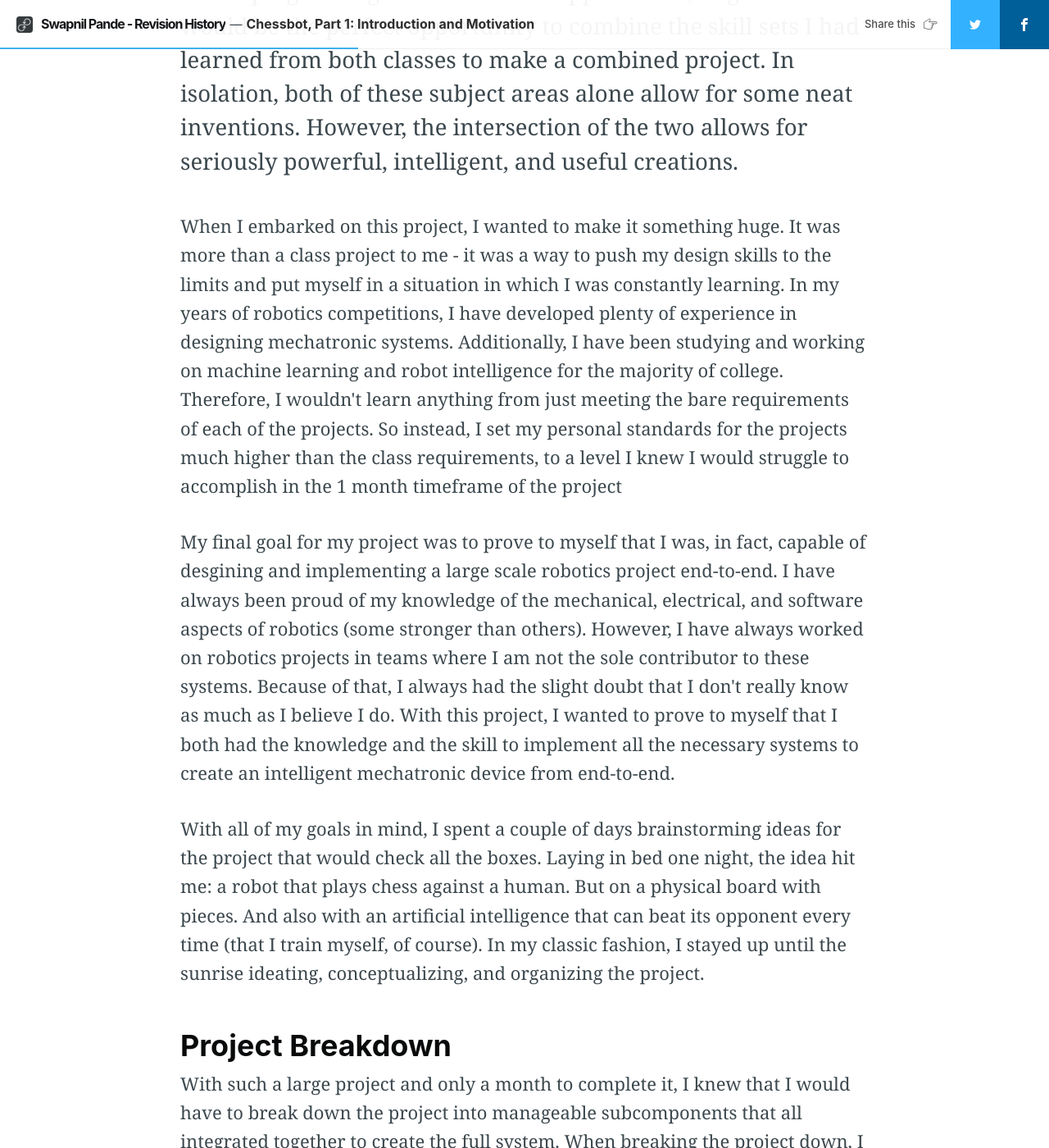
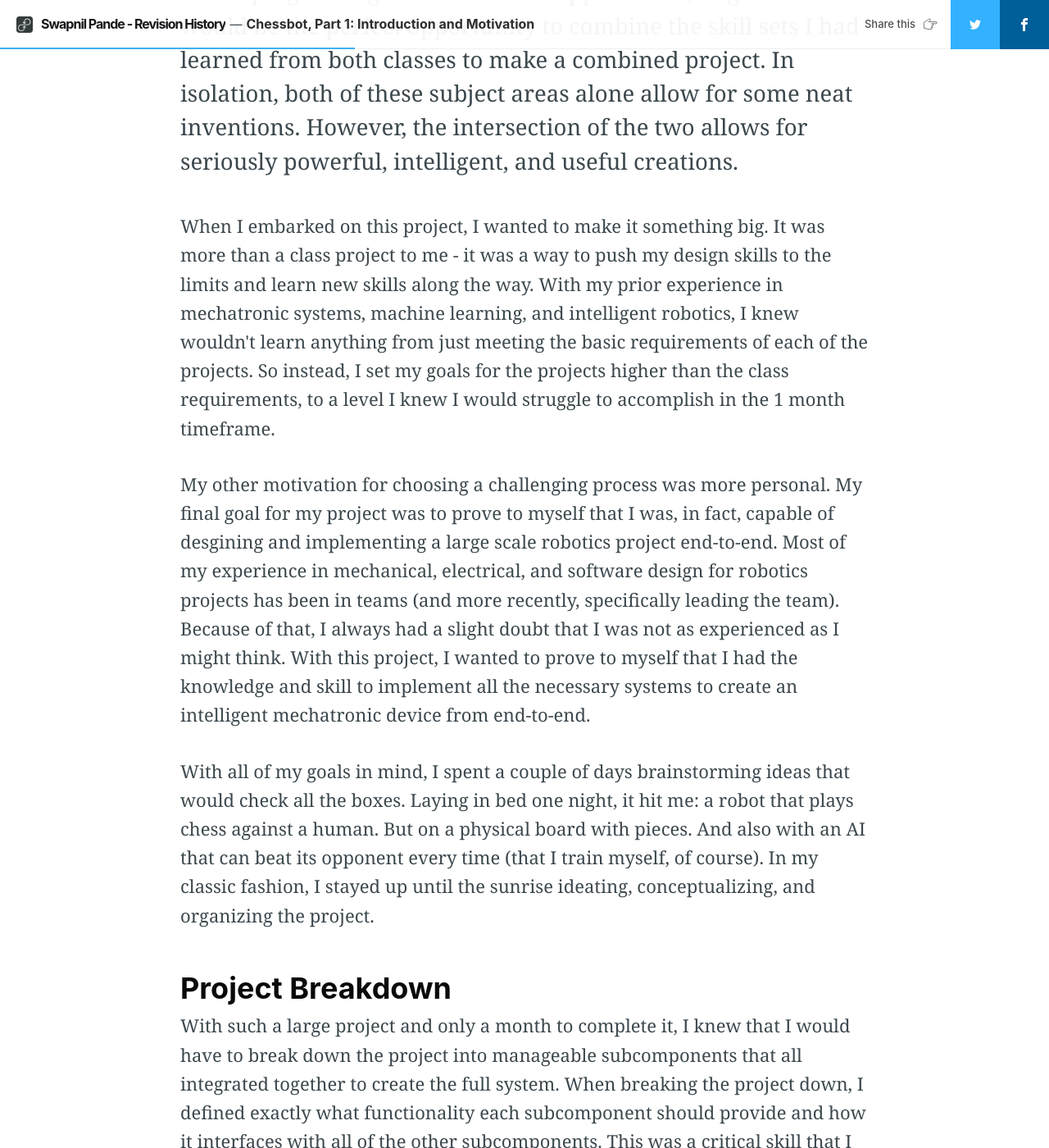
Before and after one commit to SwapnilPande/SwapnilPande.github.io, a Jekyll site: the page built from _posts/2019-05-01-chessbot-intro.html, in a window 1280 px wide and 1400 px high, scrolled down 1261 px. Shown: the whole window at 82% size. Built offline with Jekyll 4.4.1, drawn with Linux system fonts in a browser that asks for light colours; nearby versions of some CDN libraries; comment, search, counter and statistics services are not loaded; some of the changed text lies outside the part shown.

```diff
--- a/_posts/2019-05-01-chessbot-intro.html
+++ b/_posts/2019-05-01-chessbot-intro.html
@@ -11,16 +11,16 @@
 author: swapnil
 ---
 
-<p>In my spring semester of junior year at Vanderbilt, all of my classes (heat transfer, mechatronics, deep learning, and microcontrollers) culminated in final projects. The instructions for deep learning and mechatronics were simple: make something cool. Since I have always been interested in developing intelligence for robotic applications, I figured this would be the perfect opportunity to combine the skill sets I had learned from both classes to make a combined project. In isolation, both of these subject areas alone allow for some neat inventions. However, the intersection of the two allows for seriously powerful, intelligent, and useful creations.</p>
+<p>In the spring semester of my junior year at Vanderbilt, all of my classes (heat transfer, mechatronics, deep learning, and microcontrollers) culminated in final projects. The instructions for deep learning and mechatronics were simple: make something cool. Since I have always been interested in developing intelligence for robotic applications, I figured this would be the perfect opportunity to combine the skill sets I had learned from both classes to make a combined project. In isolation, both of these subject areas alone allow for some neat inventions. However, the intersection of the two allows for seriously powerful, intelligent, and useful creations.</p>
 
-<p>When I embarked on this project, I wanted to make it something huge. It was more than a class project to me - it was a way to push my design skills to the limits and put myself in a situation in which I was constantly learning. In my years of robotics competitions, I have developed plenty of experience in designing mechatronic systems. Additionally, I have been studying and working on machine learning and robot intelligence for the majority of college. Therefore, I wouldn't learn anything from just meeting the bare requirements of each of the projects. So instead, I set my personal standards for the projects much higher than the class requirements, to a level I knew I would struggle to accomplish in the 1 month timeframe of the project</p>
+<p>When I embarked on this project, I wanted to make it something big. It was more than a class project to me - it was a way to push my design skills to the limits and learn new skills along the way. With my prior experience in mechatronic systems, machine learning, and intelligent robotics, I knew wouldn't learn anything from just meeting the basic requirements of each of the projects. So instead, I set my goals for the projects higher than the class requirements, to a level I knew I would struggle to accomplish in the 1 month timeframe.</p>
 
-<p>My final goal for my project was to prove to myself that I was, in fact, capable of desgining and implementing a large scale robotics project end-to-end. I have always been proud of my knowledge of the mechanical, electrical, and software aspects of robotics (some stronger than others). However, I have always worked on robotics projects in teams where I am not the sole contributor to these systems. Because of that, I always had the slight doubt that I don't really know as much as I believe I do. With this project, I wanted to prove to myself that I both had the knowledge and the skill to implement all the necessary systems to create an intelligent mechatronic device from end-to-end.</p>
+<p>My other motivation for choosing a challenging process was more personal. My final goal for my project was to prove to myself that I was, in fact, capable of desgining and implementing a large scale robotics project end-to-end. Most of my experience in mechanical, electrical, and software design for robotics projects has been in teams (and more recently, specifically leading the team).  Because of that, I always had a slight doubt that I was not as experienced as I might think. With this project, I wanted to prove to myself that I had the knowledge and skill to implement all the necessary systems to create an intelligent mechatronic device from end-to-end.</p>
 
-<p>With all of my goals in mind, I spent a couple of days brainstorming ideas for the project that would check all the boxes. Laying in bed one night, the idea hit me: a robot that plays chess against a human. But on a physical board with pieces. And also with an artificial intelligence that can beat its opponent every time (that I train myself, of course). In my classic fashion, I stayed up until the sunrise ideating, conceptualizing, and organizing the project. </p>
+<p>With all of my goals in mind, I spent a couple of days brainstorming ideas that would check all the boxes. Laying in bed one night, it hit me: a robot that plays chess against a human. But on a physical board with pieces. And also with an AI that can beat its opponent every time (that I train myself, of course). In my classic fashion, I stayed up until the sunrise ideating, conceptualizing, and organizing the project. </p>
 
 <h2 id="Project Breakdown">Project Breakdown</h2>
-<p>With such a large project and only a month to complete it, I knew that I would have to break down the project into manageable subcomponents that all integrated together to create the full system. When breaking the project down, I defined exactly what functionality each subcomponent should provide and how it interfaces with all of the other subcomponents. This was a critical skill that makes large projects manageable that I learned from leading the Vanderbilt robotics team. The diagram below outlines this structure.</p>
+<p>With such a large project and only a month to complete it, I knew that I would have to break down the project into manageable subcomponents that all integrated together to create the full system. When breaking the project down, I defined exactly what functionality each subcomponent should provide and how it interfaces with all of the other subcomponents. This was a critical skill that I learned from leading the Vanderbilt robotics team. The diagram below outlines this structure.</p>
 
 <figure class = "post-figure">
     <img src="assets/images/chessbot/chessbot-subsystem-diagram.png" alt="Subsystem and Interface Diagram for ChessBot" style="width:80%">
@@ -29,6 +29,6 @@
 
 <br>
 
-<p>This structure provides multiple advantages. Firstly, with defined requirements, there are clear goals to "complete" each subsystem, allowing me to quantify the progress on each system clearly throughout the design process. Additionally, since all of the interfaces were well defined, I could develop all of the systems in parallel and simulate the inputs to each system. As a result, I could develop the layers of the technology stack in parallel instead of serially, which would have taken longer than 1 month due to the lead time for mechanical components and the training time required for neural networks. Furthermore, this allowed me to test each system in isolation, making the debugging process much faster. </p>
+<p>This structure provides multiple advantages. Firstly, with defined requirements, there are clear goals to "complete" for each subsystem, allowing me to quantify the progress on each system clearly throughout the design process. Additionally, since all of the interfaces between the subsystems were well defined, I could develop all of the systems in parallel and simulate the inputs to test each one individually. Instead of having to find identify bugs when everything is running together, I could fully validate each subsystem before integrating them, making debugging much faster. Furthermore, I could develop the layers of the technology stack in parallel instead of serially, which saved time because of the lead time for mechanical parts and the time it takes to train the neural networks. </p>
 
-<p>The next articles in this series cover the design process for each of these subomponents in more detail. Stay tuned for more ChessBot updates!</p>
+<p>With the framework of the project laid out, I quickly jumped into the design and development. The next articles in this series cover the design process for each of these subomponents in more detail. Stay tuned for more ChessBot updates!</p>
```
